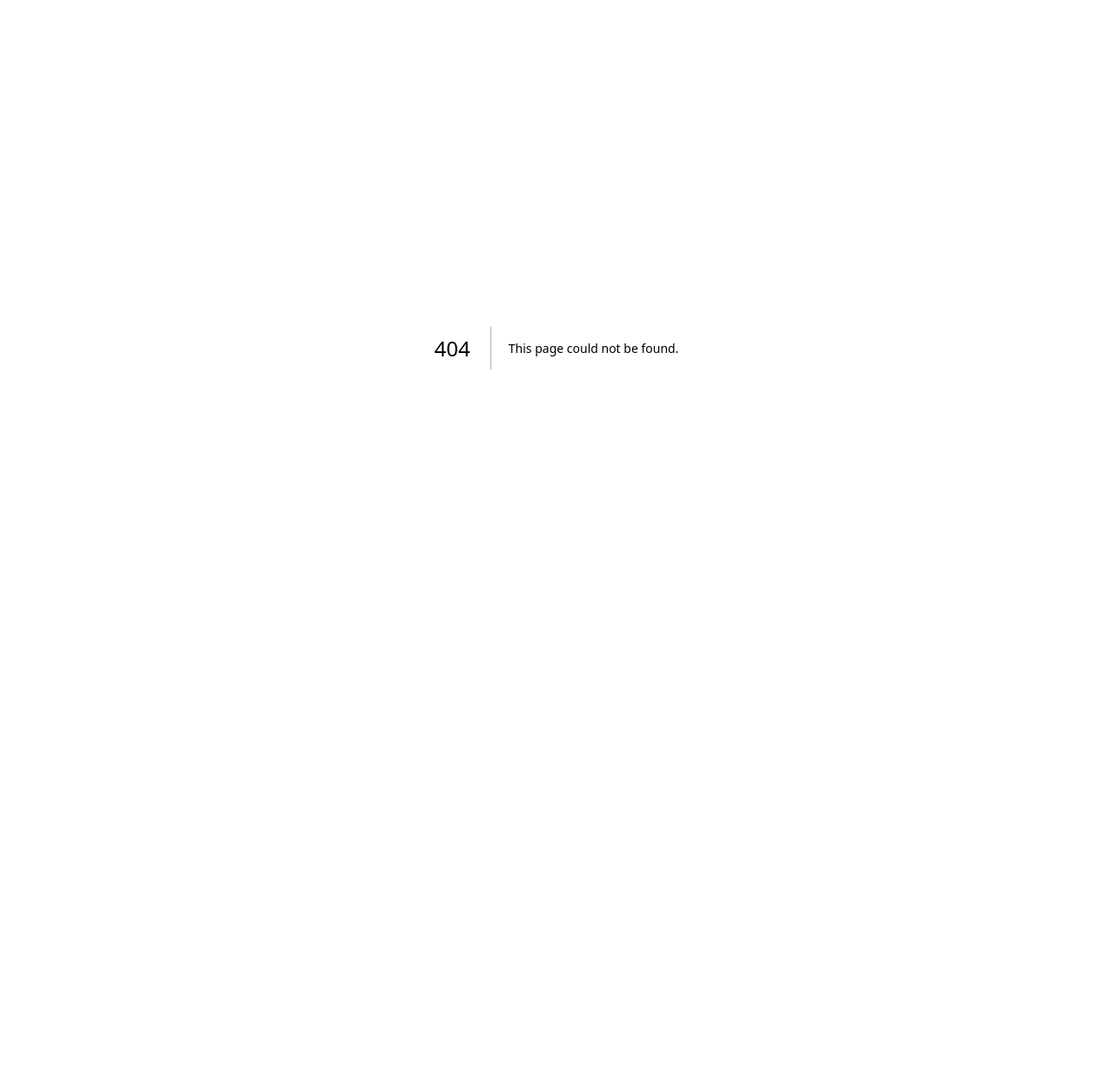
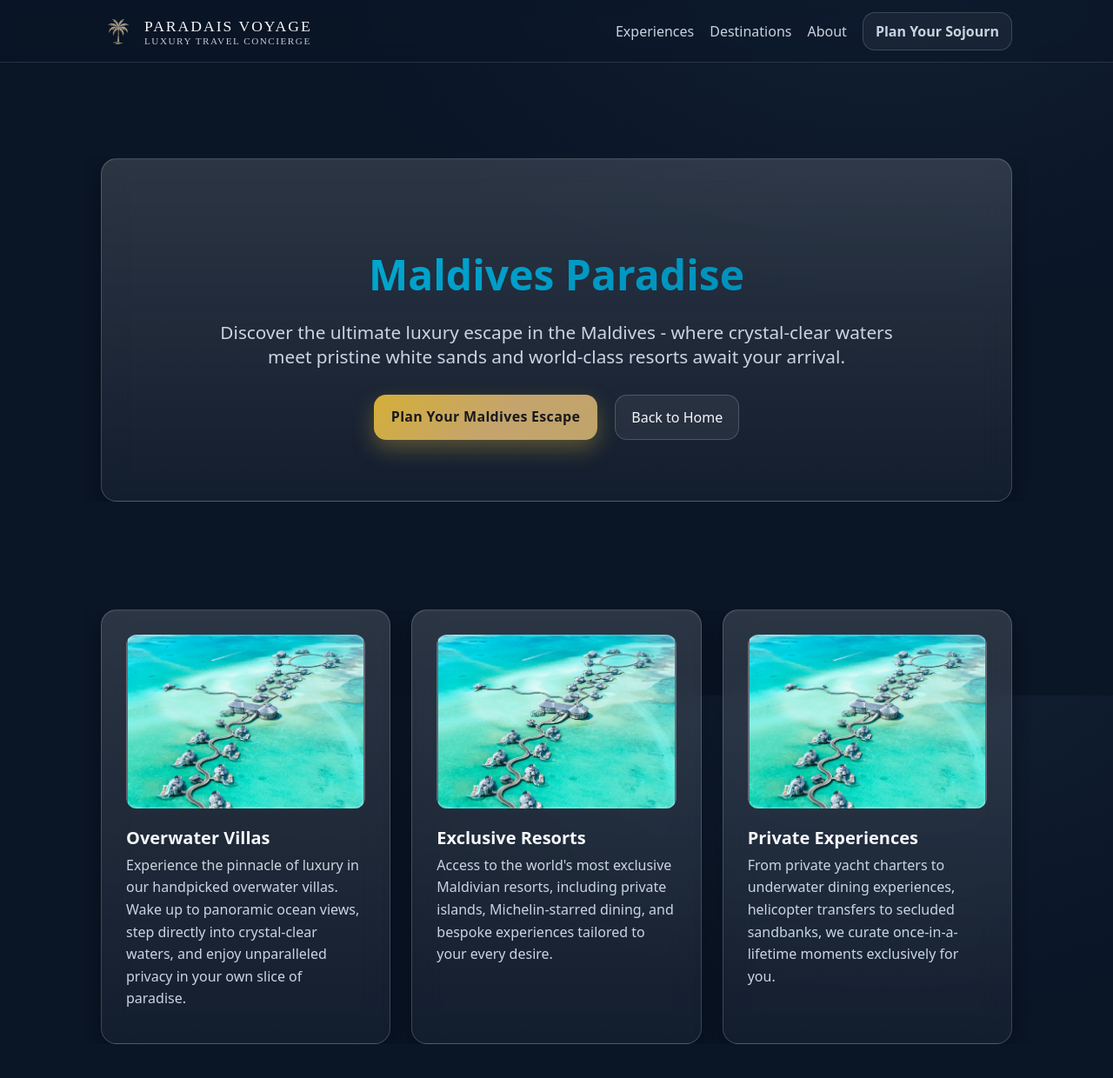
Before and after one commit to pawlomeyer1234-rgb/paradais-voyage, a Next.js app: page /maldives in a window 1280 px wide. Before the commit this address had no page. Shown: the top 1240 px of the page at 87% size. Before the commit the page ends 800 px from the top, so only its background shows below. Built offline with nearby package versions, Linux system fonts and the light colour scheme.

Commit message:
I make ''Maldives'' like a button. When I press the button this will send me to other page where will be information about Maldives
I make ''Maldives'' like a button. When I press the button this will send me to other page where will be information about Maldives

```diff
--- /dev/null
+++ b/src/app/maldives/page.js
@@ -0,0 +1,144 @@
+"use client";
+import Link from "next/link";
+
+export default function MaldivesPage() {
+  return (
+    <main className="pv-root">
+      <header className="pv-nav">
+        <div className="pv-container nav-grid">
+          <div className="brand">
+            <Link href="/" style={{ display: 'flex', alignItems: 'center', gap: '10px', textDecoration: 'none' }}>
+              <span className="brand-mark" aria-hidden="true" />
+              <div>
+                <span className="brand-text">Paradais Voyage</span>
+                <div className="brand-tagline">Luxury Travel Concierge</div>
+              </div>
+            </Link>
+          </div>
+          <nav className="nav-items">
+            <Link href="/#experiences">Experiences</Link>
+            <Link href="/#destinations">Destinations</Link>
+            <Link href="/#about">About</Link>
+            <Link className="btn-glass btn-sm" href="/#form">
+              Plan Your Sojourn
+            </Link>
+          </nav>
+        </div>
+      </header>
+
+      <section className="pv-hero">
+        <div className="pv-container">
+          <div className="glass-card" style={{ textAlign: 'center', padding: '60px 40px' }}>
+            <h1 style={{ fontSize: '3rem', marginBottom: '20px', background: 'linear-gradient(135deg, #00B4DB, #0083B0)',
+                        backgroundClip: 'text', WebkitBackgroundClip: 'text', color: 'transparent' }}>
+              Maldives Paradise
+            </h1>
+            <p style={{ fontSize: '1.3rem', color: '#cbd5e1', marginBottom: '30px', maxWidth: '800px', margin: '0 auto 30px' }}>
+              Discover the ultimate luxury escape in the Maldives - where crystal-clear waters meet pristine white sands and world-class resorts await your arrival.
+            </p>
+            <div className="cta-row" style={{ justifyContent: 'center', gap: '20px' }}>
+              <Link className="btn-gold" href="/#form">Plan Your Maldives Escape</Link>
+              <Link className="btn-glass" href="/">Back to Home</Link>
+            </div>
+          </div>
+        </div>
+      </section>
+
+      <section className="pv-section">
+        <div className="pv-container">
+          <div className="cards">
+            <article className="feature-card glass-card">
+              <div className="experience-images" style={{ height: '200px', marginBottom: '20px' }}>
+                <div className="experience-image" style={{
+                  backgroundImage: 'url("/images/hero/Maledives.jpg")',
+                  borderRadius: '12px'
+                }}></div>
+              </div>
+              <h3>Overwater Villas</h3>
+              <p>Experience the pinnacle of luxury in our handpicked overwater villas. Wake up to panoramic ocean views, step directly into crystal-clear waters, and enjoy unparalleled privacy in your own slice of paradise.</p>
+            </article>
+
+            <article className="feature-card glass-card">
+              <div className="experience-images" style={{ height: '200px', marginBottom: '20px' }}>
+                <div className="experience-image" style={{
+                  backgroundImage: 'url("/images/hero/Maledives.jpg")',
+                  borderRadius: '12px'
+                }}></div>
+              </div>
+              <h3>Exclusive Resorts</h3>
+              <p>Access to the world's most exclusive Maldivian resorts, including private islands, Michelin-starred dining, and bespoke experiences tailored to your every desire.</p>
+            </article>
+
+            <article className="feature-card glass-card">
+              <div className="experience-images" style={{ height: '200px', marginBottom: '20px' }}>
+                <div className="experience-image" style={{
+                  backgroundImage: 'url("/images/hero/Maledives.jpg")',
+                  borderRadius: '12px'
+                }}></div>
+              </div>
+              <h3>Private Experiences</h3>
+              <p>From private yacht charters to underwater dining experiences, helicopter transfers to secluded sandbanks, we curate once-in-a-lifetime moments exclusively for you.</p>
+            </article>
+          </div>
+        </div>
+      </section>
+
+      <section className="pv-section">
+        <div className="pv-container">
+          <div className="about-grid">
+            <div className="about-card glass-card">
+              <h2>Why Choose Maldives with Paradais Voyage?</h2>
+              <p>Our Maldives expertise goes beyond booking. We understand the nuances of each atoll, the seasonal variations, and the hidden gems that make your stay truly extraordinary. From the moment you land at Malé International Airport to your private seaplane transfer, every detail is meticulously planned.</p>
+
+              <h3 style={{ marginTop: '30px', marginBottom: '15px' }}>What We Include:</h3>
+              <ul style={{ color: '#cbd5e1', lineHeight: '1.8', marginBottom: '20px' }}>
+                <li>✓ Private seaplane or speedboat transfers</li>
+                <li>✓ Exclusive resort access and upgrades</li>
+                <li>✓ 24/7 concierge support during your stay</li>
+                <li>✓ Bespoke dining experiences and reservations</li>
+                <li>✓ Private excursions and water activities</li>
+                <li>✓ Spa treatments and wellness programs</li>
+              </ul>
+
+              <Link className="btn-gold" href="/#form">Start Planning Your Maldives Journey</Link>
+            </div>
+            <div className="about-side glass-panel" style={{
+              backgroundImage: 'url("/images/hero/Maledives.jpg")',
+              backgroundSize: 'cover',
+              backgroundPosition: 'center'
+            }} />
+          </div>
+        </div>
+      </section>
+
+      <section className="pv-section pv-form">
+        <div className="pv-container">
+          <form className="form-glass" onSubmit={(e) => e.preventDefault()}>
+            <h3>Plan Your Maldives Escape</h3>
+            <div className="grid">
+              <input className="input-glass" placeholder="Full name" required />
+              <input className="input-glass" placeholder="Email" type="email" required />
+              <input className="input-glass" placeholder="Phone (optional)" />
+              <input className="input-glass" placeholder="Preferred travel dates" />
+            </div>
+            <textarea className="input-glass" rows={5} placeholder="Tell us about your dream Maldives experience - overwater villa preferences, activities you'd like, special occasions..." />
+            <div className="form-foot">
+              <button className="btn-gold" type="submit">Request Maldives Proposal</button>
+              <span className="fine">Personalized itinerary within 24 hours.</span>
+            </div>
+          </form>
+        </div>
+      </section>
+
+      <footer className="pv-footer">
+        <div className="pv-container foot">
+          <div>Contact: info@paradaisvoyage.com</div>
+          <div className="sep" />
+          <div>© {new Date().getFullYear()} Paradais Voyage</div>
+          <div className="sep" />
+          <div className="muted">Luxury Travel Concierge</div>
+        </div>
+      </footer>
+    </main>
+  );
+}
```
Also changed, not shown: src/app/page.js (+9 -5 lines).
